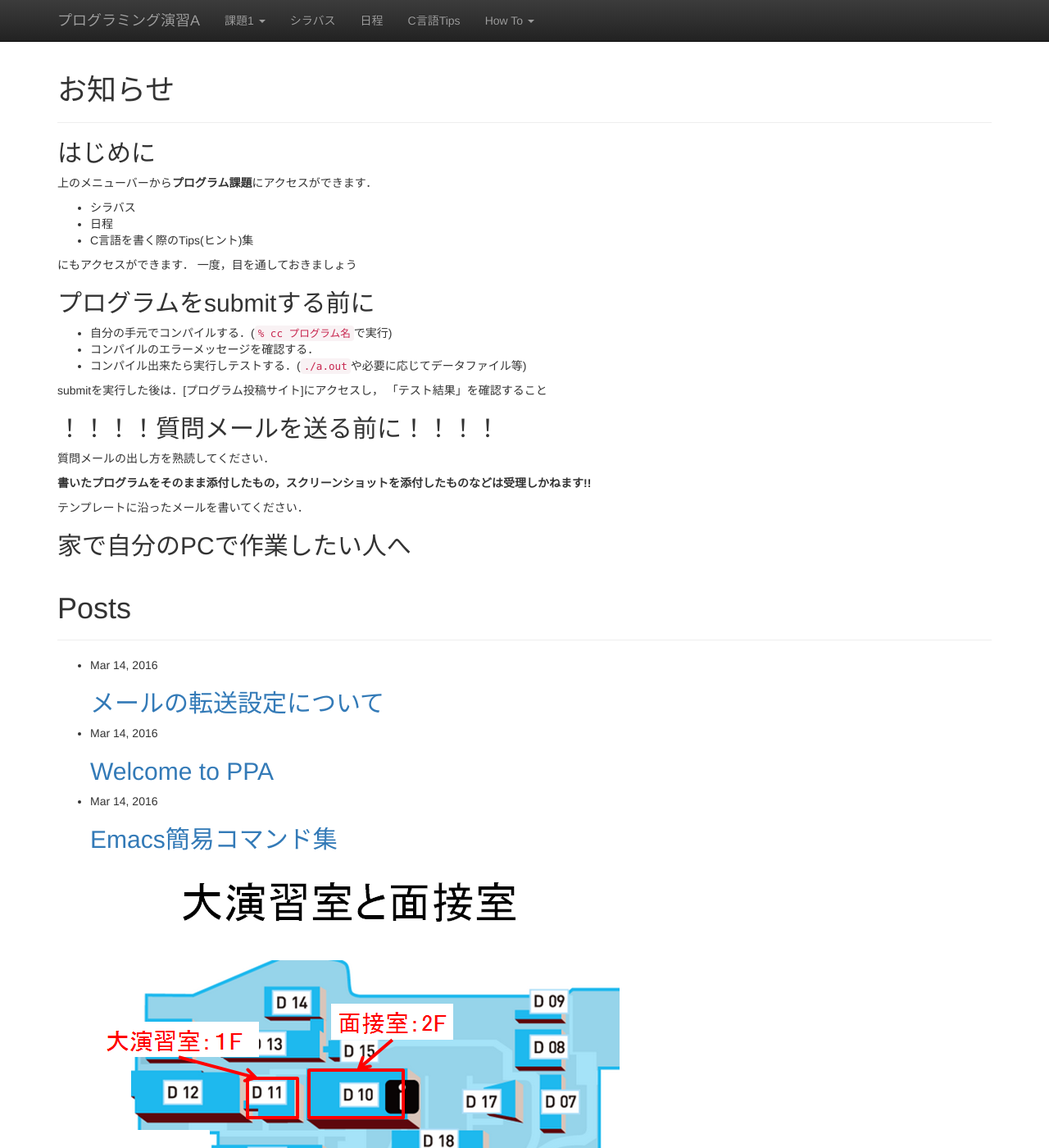
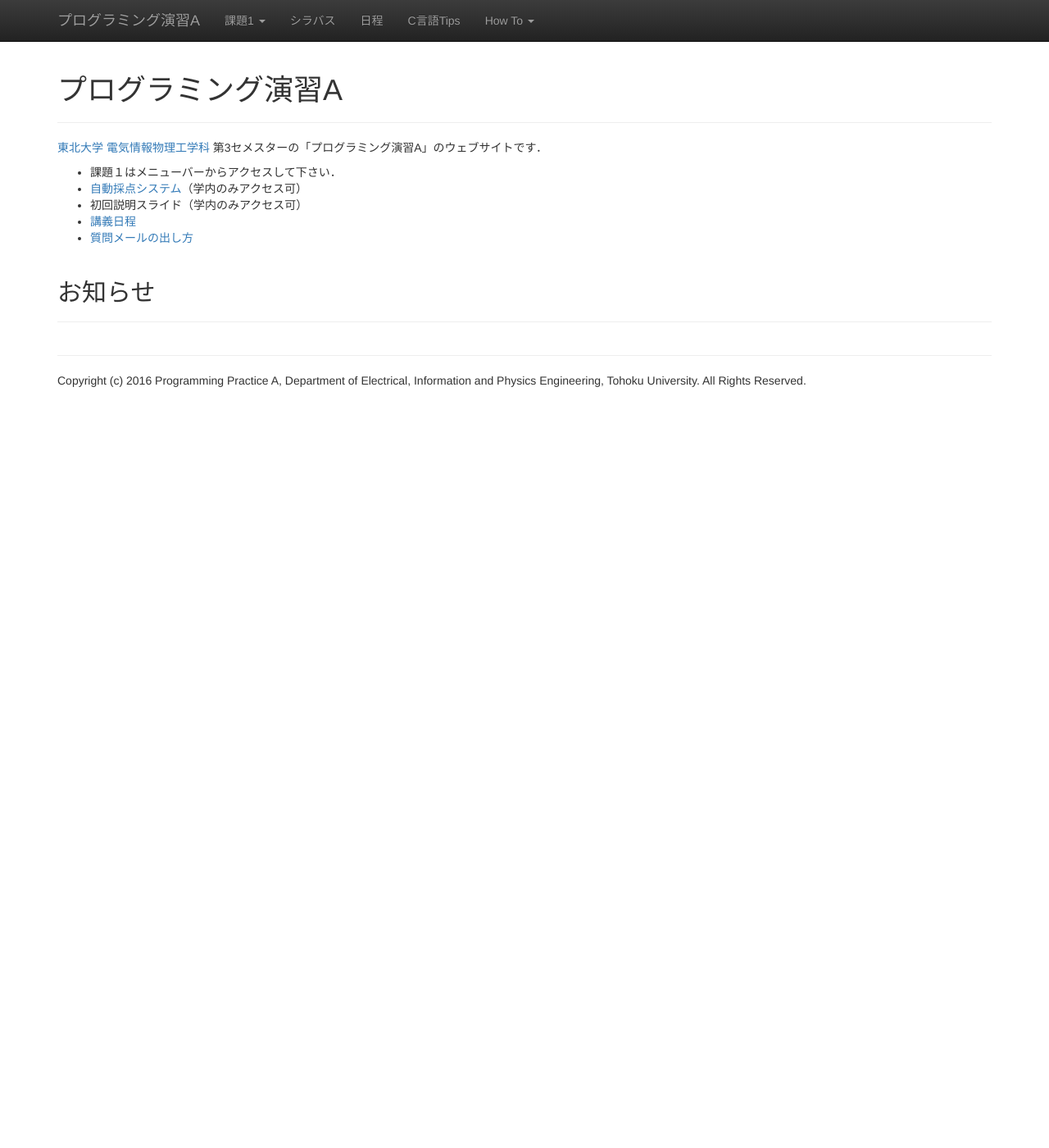
Before and after one commit to ecei-tohoku/ppa-public, a Jekyll site: the page built from index.md, in a window 1280 px wide and 1400 px high. Shown: the whole window at 82% size. Built offline with Jekyll 4.4.1, drawn with Linux system fonts in a browser that asks for light colours; nearby versions of some CDN libraries.

Commit message:
Restructure the site.

```diff
--- a/_includes/footer.html
+++ b/_includes/footer.html
@@ -1,5 +1,9 @@
-<footer class="footer">
-</footer>
+<div class="container">
+    <hr>
+    <footer class="footer">
+    Copyright (c) 2016 Programming Practice A, Department of Electrical, Information and Physics Engineering, Tohoku University. All Rights Reserved.
+    </footer>
+</div>
 
 <!-- jQuery (necessary for Bootstrap's JavaScript plugins) -->
 <script src="https://ajax.googleapis.com/ajax/libs/jquery/1.11.3/jquery.min.js"></script>
--- a/_layouts/index.html
+++ b/_layouts/index.html
@@ -9,31 +9,22 @@
 
     <div class="container theme-showcase" role="main">
         <div class="page-header">
-            <h1>お知らせ</h1>
+          <h1>{{ page.title }}</h1>
         </div>
+
         {{ content }}
 
         <div class="page-header">
-            <h1>Posts</h1>
+            <h2>お知らせ</h2>
         </div>
         <ul class="post-list">
             {% for post in site.posts %}
             <li>
-                <span class="post-meta">{{ post.date | date: "%b %-d, %Y" }}</span>
-
-                <h2>
-                    <a class="post-link" href="{{ post.url | prepend: site.github.url }}">{{ post.title }}</a>
-                </h2>
+                <span class="post-meta"><a class="post-link" href="{{ post.url | prepend: site.baseurl | prepend: site.github.url }}">{{ post.date | date: "%Y-%m-%d" }}: {{ post.title }}</a>
             </li>
             {% endfor %}
         </ul>
-
-        <p><img border="0" src="{{ site.baseurl }}/images/map.png"></p>
-        <p class="rss-subscribe">subscribe <a href="{{ "/feed.xml" | prepend: site.github.url }}">via RSS</a></p>
     </div>
-
-
     {% include footer.html %}
   </body>
-
 </html>
--- a/_posts/2016-03-14-welcome-to-jekyll.markdown
+++ /dev/null
@@ -1,7 +0,0 @@
----
-layout: post
-title:  "Welcome to PPA"
-date:   2016-03-14 22:21:29 +0900
----
-
-Hello, World!
--- a/index.md
+++ b/index.md
@@ -3,29 +3,10 @@ layout: index
 title: プログラミング演習A
 ---
 
-## はじめに
-上のメニューバーから**プログラム課題**にアクセスができます．
+[東北大学](http://www.tohoku.ac.jp/) [電気情報物理工学科](http://www.ecei.tohoku.ac.jp/eipe/) 第3セメスターの「プログラミング演習A」のウェブサイトです．
 
-* シラバス
-* 日程
-* C言語を書く際のTips(ヒント)集
-
-にもアクセスができます．
-一度，目を通しておきましょう
-
-## プログラムをsubmitする前に
-
-* 自分の手元でコンパイルする．(`% cc プログラム名`で実行)
-* コンパイルのエラーメッセージを確認する．
-* コンパイル出来たら実行しテストする．(`./a.out`や必要に応じてデータファイル等)
-
-submitを実行した後は．[プログラム投稿サイト]にアクセスし， 「テスト結果」を確認すること
-
-## ！！！！質問メールを送る前に！！！！
-質問メールの出し方を熟読してください．
-
-**書いたプログラムをそのまま添付したもの，スクリーンショットを添付したものなどは受理しかねます!!**
-
-テンプレートに沿ったメールを書いてください．
-
-## 家で自分のPCで作業したい人へ
++ 課題１はメニューバーからアクセスして下さい．
++ [自動採点システム](https://130.34.192.88/)（学内のみアクセス可）
++ 初回説明スライド（学内のみアクセス可）
++ [講義日程](schedule.html)
++ [質問メールの出し方](docs/inquiry.html)
```
Also changed, not shown: _posts/2016-03-23-メールの転送設定.markdown (deleted, +0 -35 lines), tips/emacs-howto.md (renamed from _posts/2016-03-14-emacs-howto.markdown).
